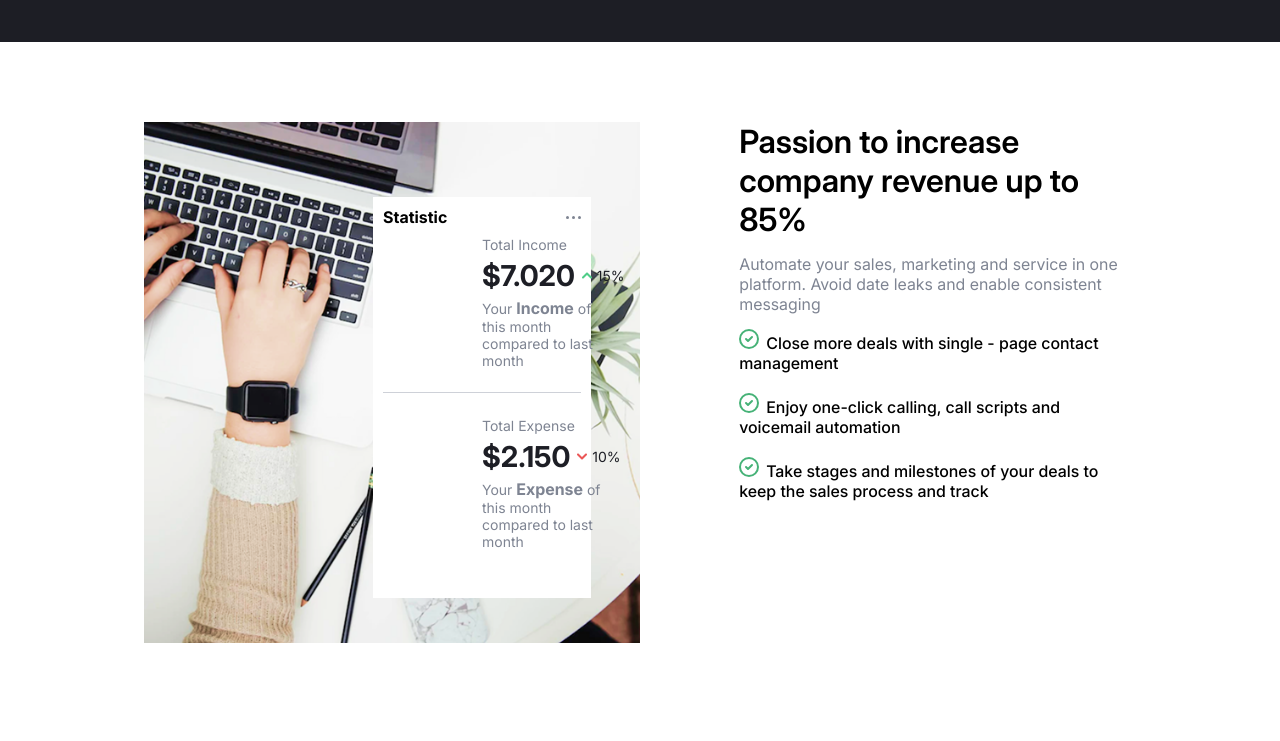
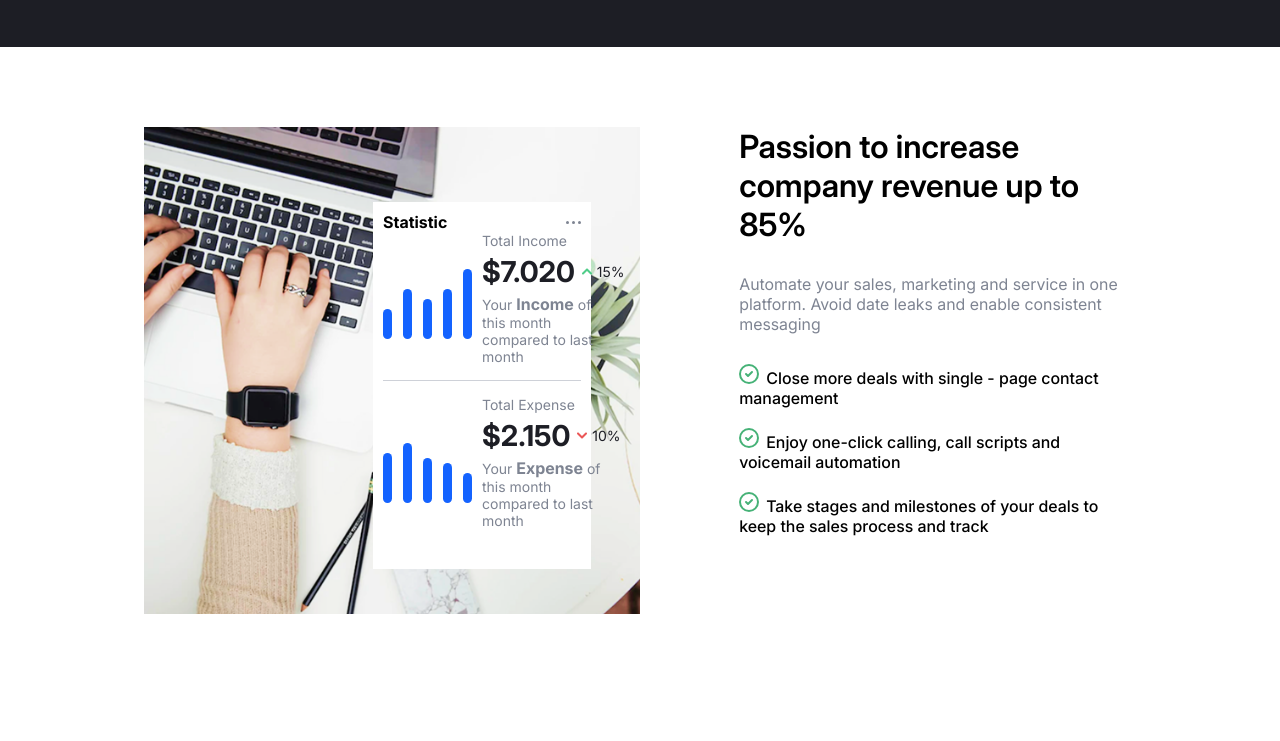
Before and after one commit to totallyglurbo/coca, a plain HTML site: page index.html in a window 1280 px wide. Shown: the part 1471-2212 px from the top of the page. Drawn offline with Linux system fonts and the light colour scheme.

Commit message:
Add a chart

```diff
--- a/index.html
+++ b/index.html
@@ -42,11 +42,11 @@
 
                 <div class="graphs-container">
                     <article class="graph-above">
-                        <h4>Customer Growth</h4>
+                        <h3>Customer Growth</h3>
                         <canvas id="growth">a canvas</canvas>
                     </article>
                     <article class="sales-report">
-                        <h4>Sales Report</h4>
+                        <h3>Sales Report</h3>
                         <div class="legend">
                             <div>
                                 <span></span>
@@ -349,7 +349,7 @@
                             <div>
                                 <img src="media/img/avatar.png" alt="Avatar">
                                 <div>
-                                    <h4>Renee Wells</h4>
+                                    <h3>Renee Wells</h3>
                                     <p>Product Designer, Quotient</p>
                                 </div>
                             </div>
--- a/media/script.js
+++ b/media/script.js
@@ -1,5 +1,31 @@
-function draw() {
-    const canvas = document.getElementById("growth");
-    const ctx = canvas.getContext("2d");
+function drawTotals(id, bars) {
+    let canvas = document.getElementById(id);
+    let ctx = canvas.getContext("2d");
+
+    canvas.width = 100;
+    canvas.height = 100;
+
+    ctx.fillStyle = "#1463FF";
+
+    for (let bar of bars) {
+        ctx.beginPath();
+        ctx.roundRect(bar.x, 90 - bar.height, 9, bar.height, 10);
+        ctx.fill();
+    }
 }
-draw();
+
+drawTotals("income", [
+    { x: 0, height: 30 },
+    { x: 20, height: 50 },
+    { x: 40, height: 40 },
+    { x: 60, height: 50 },
+    { x: 80, height: 70 }
+]);
+
+drawTotals('expense', [
+    { x: 0, height: 50 },
+    { x: 20, height: 60 },
+    { x: 40, height: 45 },
+    { x: 60, height: 40 },
+    { x: 80, height: 30 }
+])
--- a/media/style.css
+++ b/media/style.css
@@ -264,7 +264,7 @@ ul {
 .revenue-article {
     display: flex;
     flex-direction: column;
-    row-gap: 15px;
+    row-gap: 30px;
 }
 .revenue-article p {
     color: var(--grey-clr);
@@ -368,7 +368,7 @@ ul {
 .news > div > div {
     display: flex;
     gap: 15px;
-    justify-content: space-between;
+    justify-content: center;
     width: 100%;
     position: relative;
 }
```
